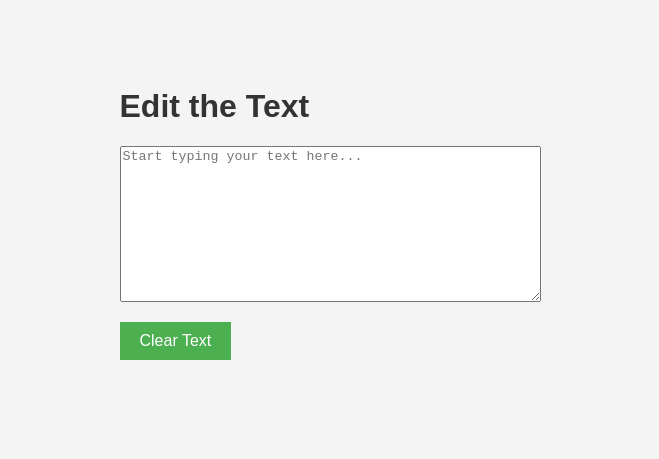
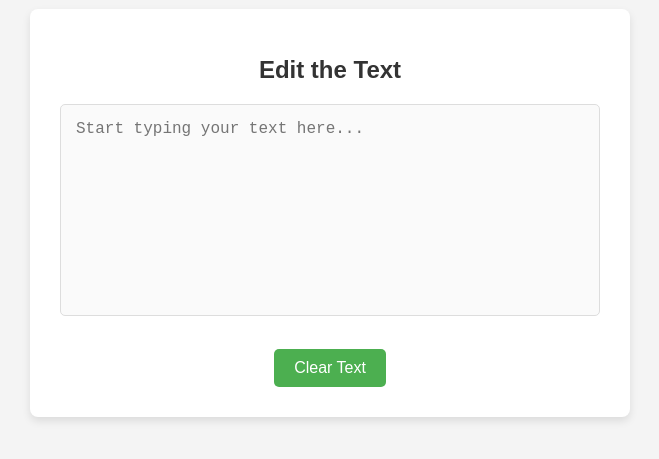
Before and after one commit to shobhan06/note, a plain HTML site: page index.html in a window 1280 px wide. Shown: the part 187-646 px from the top of the page, without its empty margins (310-969 px from the left). Drawn offline with Linux system fonts and the light colour scheme.

Commit message:
Update style.css

```diff
--- a/style.css
+++ b/style.css
@@ -1,46 +1,69 @@
+/* General page styling */
 body {
   font-family: Arial, sans-serif;
+  background-color: #f4f4f4;
+  margin: 0;
   display: flex;
   justify-content: center;
   align-items: center;
   height: 100vh;
-  margin: 0;
-  background-color: #f4f4f4;
 }
 
-.login-container,
-.content-container {
+/* Container for the content */
+.container {
   text-align: center;
+  background-color: #fff;
+  padding: 30px;
+  border-radius: 8px;
+  box-shadow: 0 4px 8px rgba(0, 0, 0, 0.1);
+  width: 100%;
+  max-width: 600px;
+  box-sizing: border-box;
 }
 
-input[type="password"] {
-  padding: 10px;
-  margin: 10px;
-  width: 200px;
+/* Heading styling */
+h1 {
+  font-size: 24px;
+  color: #333;
+  margin-bottom: 20px;
 }
 
+/* Textarea styling */
+textarea {
+  width: 100%;
+  padding: 15px;
+  font-size: 16px;
+  font-family: "Courier New", Courier, monospace;
+  border: 1px solid #ddd;
+  border-radius: 5px;
+  resize: none;
+  box-sizing: border-box;
+  background-color: #fafafa;
+}
+
+/* Button styling */
 button {
+  margin-top: 15px;
   padding: 10px 20px;
-  background-color: #4caf50;
+  font-size: 16px;
+  cursor: pointer;
+  background-color: #4CAF50;
   color: white;
   border: none;
-  cursor: pointer;
-  font-size: 16px;
+  border-radius: 5px;
 }
 
 button:hover {
   background-color: #45a049;
 }
 
-h1 {
-  color: #333;
+/* Status message styling */
+#status {
+  margin-top: 10px;
+  font-size: 14px;
+  color: green;
 }
 
-pre {
-  background-color: #eee;
-  padding: 20px;
-  border-radius: 5px;
-  font-family: "Courier New", Courier, monospace;
-  white-space: pre-wrap;
-  word-wrap: break-word;
+#status.error {
+  color: red;
 }
```
